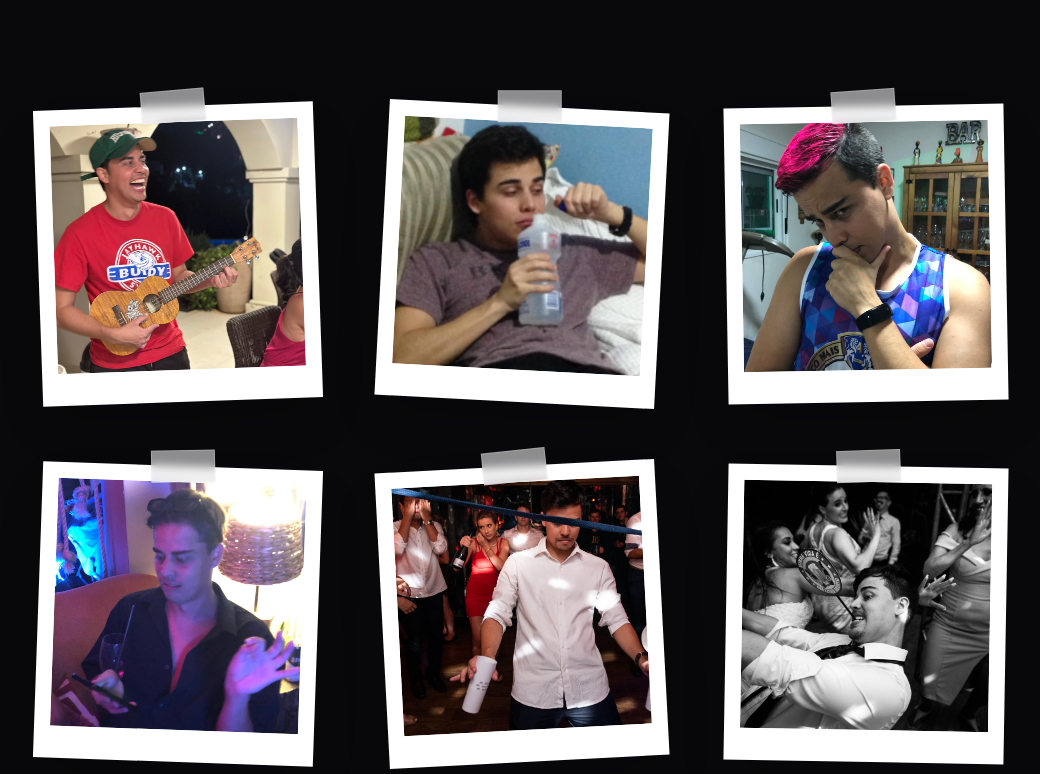
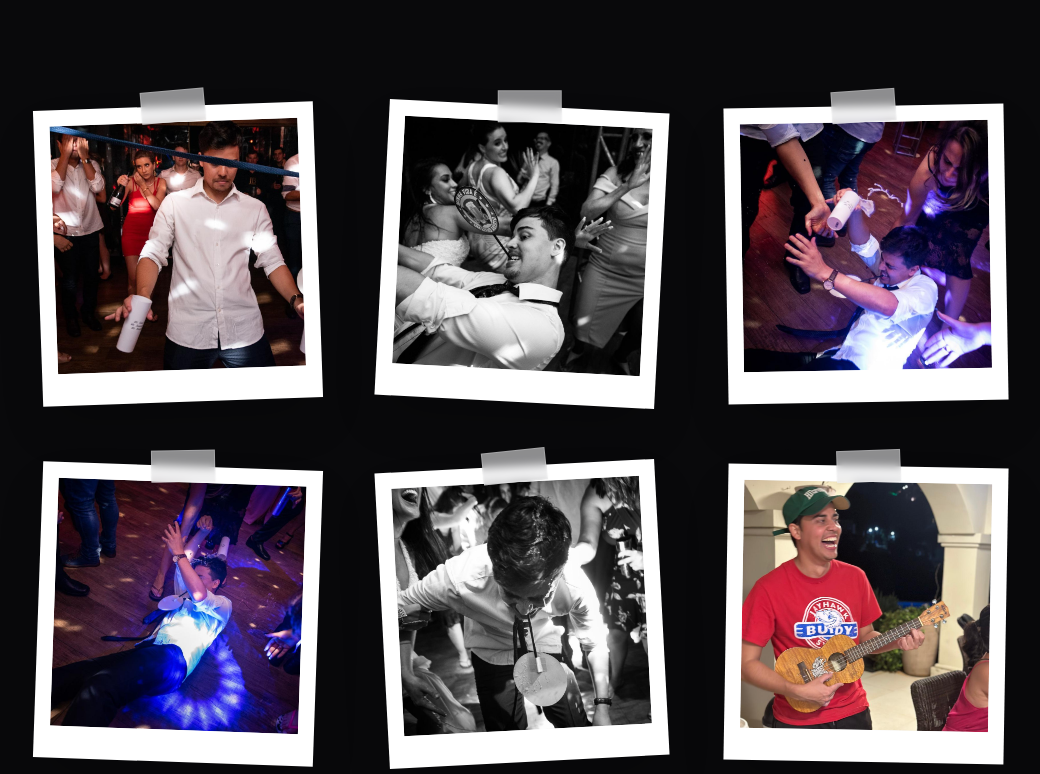
Before and after one commit to mariodocouto/bdayxandinho, a React (Vite) app: page / in a window 1280 px wide. Shown: the part 1546-2320 px from the top of the page, without its empty margins (118-1158 px from the left). Built offline with nearby package versions, Linux system fonts and the light colour scheme.

Commit message:
Add files via upload

```diff
--- a/App.tsx
+++ b/App.tsx
@@ -41,14 +41,15 @@ try {
 // ==============================================================================
 
 const PHOTOS = [
-  { filename: 'foto1.jpeg', rotate: '-rotate-2' },
-  { filename: 'foto2.jpeg', rotate: 'rotate-3' },
-  { filename: 'foto3.jpeg', rotate: '-rotate-1' },
-  { filename: 'foto4.jpeg', rotate: 'rotate-2' },
-  { filename: 'foto5.jpeg', rotate: '-rotate-3' },
-  { filename: 'foto6.jpeg', rotate: 'rotate-1' },
-  { filename: 'foto7.jpeg', rotate: '-rotate-2' },
-  { filename: 'foto8.jpeg', rotate: 'rotate-3' },
+  { filename: 'foto5.jpeg', rotate: '-rotate-2' },
+  { filename: 'foto6.jpeg', rotate: 'rotate-3' },
+  { filename: 'foto7.jpeg', rotate: '-rotate-1' },
+  { filename: 'foto8.jpeg', rotate: 'rotate-2' },
+  { filename: 'foto9.jpeg', rotate: '-rotate-3' },
+  { filename: 'foto1.jpeg', rotate: 'rotate-1' },
+  { filename: 'foto2.jpeg', rotate: '-rotate-2' },
+  { filename: 'foto3.jpeg', rotate: 'rotate-3' },
+  { filename: 'foto4.jpeg', rotate: '-rotate-1' },
 ];
 
 const SmartImage = ({ filename, alt, className }: { filename: string, alt: string, className?: string }) => {
```
